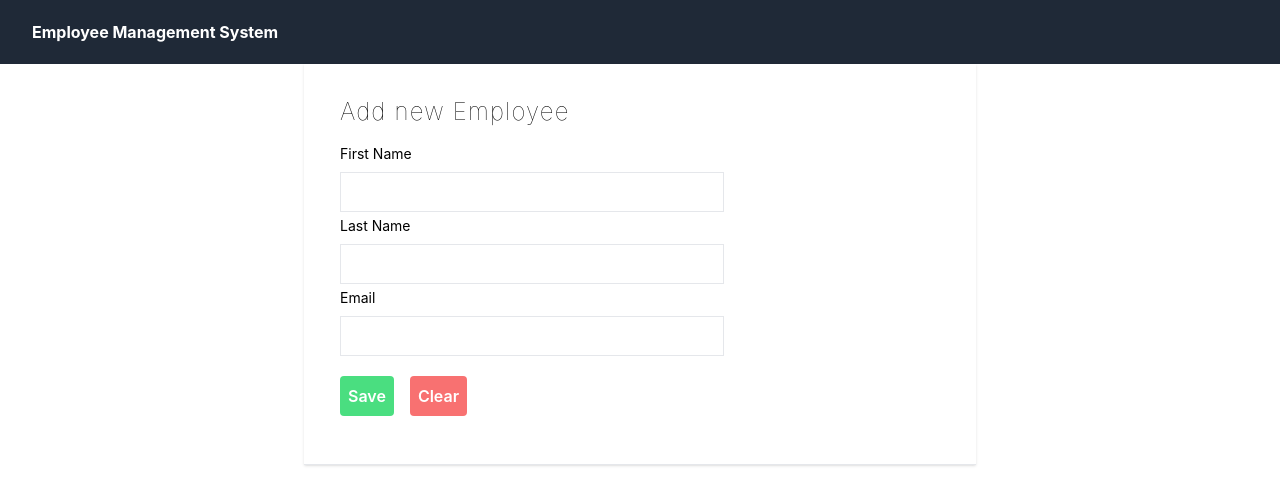
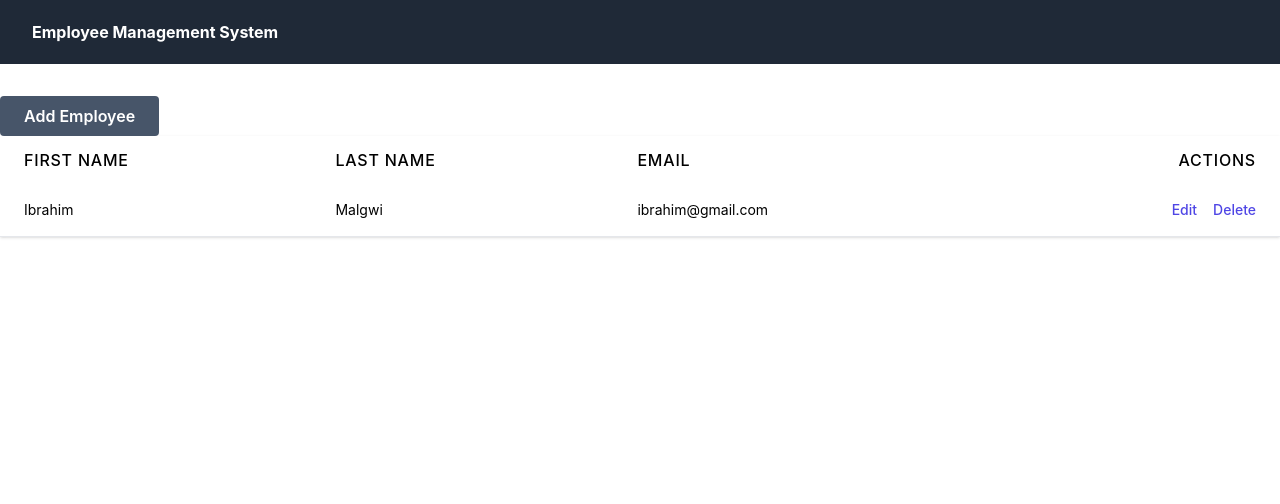
Before and after one commit to IbrahimMalgwi/employee_system_frontend, a React (Create React App) app: page /employeeList in a window 1280 px wide. Shown: the top 504 px of the page. Built offline with nearby package versions, Linux system fonts and the light colour scheme.

Commit message:
create routing

```diff
--- a/package.json
+++ b/package.json
@@ -9,6 +9,7 @@
     "axios": "^1.3.5",
     "react": "^18.2.0",
     "react-dom": "^18.2.0",
+    "react-router-dom": "^6.10.0",
     "react-scripts": "5.0.1",
     "web-vitals": "^2.1.4"
   },
--- a/src/App.js
+++ b/src/App.js
@@ -1,12 +1,22 @@
+import { BrowserRouter, Route, Routes } from 'react-router-dom';
 import './App.css';
 import AddEmployee from './components/AddEmployee';
 import Navbar from './components/Navbar';
+import EmployeeList from './components/EmployeeList';
 
 function App() {
   return (
     <>
+    <BrowserRouter>
       <Navbar />
-      <AddEmployee />
+      <Routes>
+        <Route index element={<EmployeeList />} />
+        <Route path='/' element={<EmployeeList/>}/>
+        <Route path='/employeeList' element={<EmployeeList/>} />
+        <Route path='/addEmployee' element={<AddEmployee />}/>
+      </Routes>
+    </BrowserRouter>
+
     </>
   );
 }
--- /dev/null
+++ b/src/components/EmployeeList.js
@@ -0,0 +1,45 @@
+import React from 'react'
+import { useNavigate } from 'react-router-dom'
+
+const EmployeeList = () => {
+
+   const navigate = useNavigate();
+
+  return (
+    <div className='container mx-auto my-8'>
+      <div className='h12'>
+         <button
+         onClick={() => navigate("/addEmployee")}
+         className='rounded bg-slate-600 text-white px-6 py-2 font-semibold'>Add Employee</button>
+      </div>
+      <div className='flex shadow border-b'>
+         <table className='min-w-full'>
+            <thead className='bg-grey-50'>
+               <tr>
+                  <th className='text-left font-medium text-grey-50 uppercase tracking-wider py-3 px-6'>First Name</th>
+                  <th className='text-left font-medium text-grey-50 uppercase tracking-wider py-3 px-6'>Last Name</th>
+                  <th className='text-left font-medium text-grey-50 uppercase tracking-wider py-3 px-6'>Email</th>
+                  <th className='text-right font-medium text-grey-50 uppercase tracking-wider py-3 px-6'>Actions</th>
+               </tr>
+            </thead>
+            <tbody className='bg-white'>
+               <tr>
+                  <td className='text-left px-6 py-4 whitespace-nowrap'><div className='text-sm text-grey-500'>Ibrahim</div>
+                  </td>
+                   <td className='text-left px-6 py-4 whitespace-nowrap'><div className='text-sm text-grey-500'>Malgwi</div>
+                  </td>
+                   <td className='text-left px-6 py-4 whitespace-nowrap'><div className='text-sm text-grey-500'>ibrahim@gmail.com</div>
+                  </td>
+                  <td className='text-right px-6 py-4 whitespace-nowrap font-medium text-sm '>
+                     <a href='#' className='text-indigo-600 hover:text-indigo-800 px-4'>Edit</a>
+                     <a href='#' className='text-indigo-600 hover:text-indigo-800'>Delete</a>
+                  </td>
+               </tr>
+            </tbody>
+         </table>
+      </div>
+    </div>
+  )
+}
+
+export default EmployeeList
```
Also changed, not shown: 1 other file (tests, documents, lock files or other folders).
